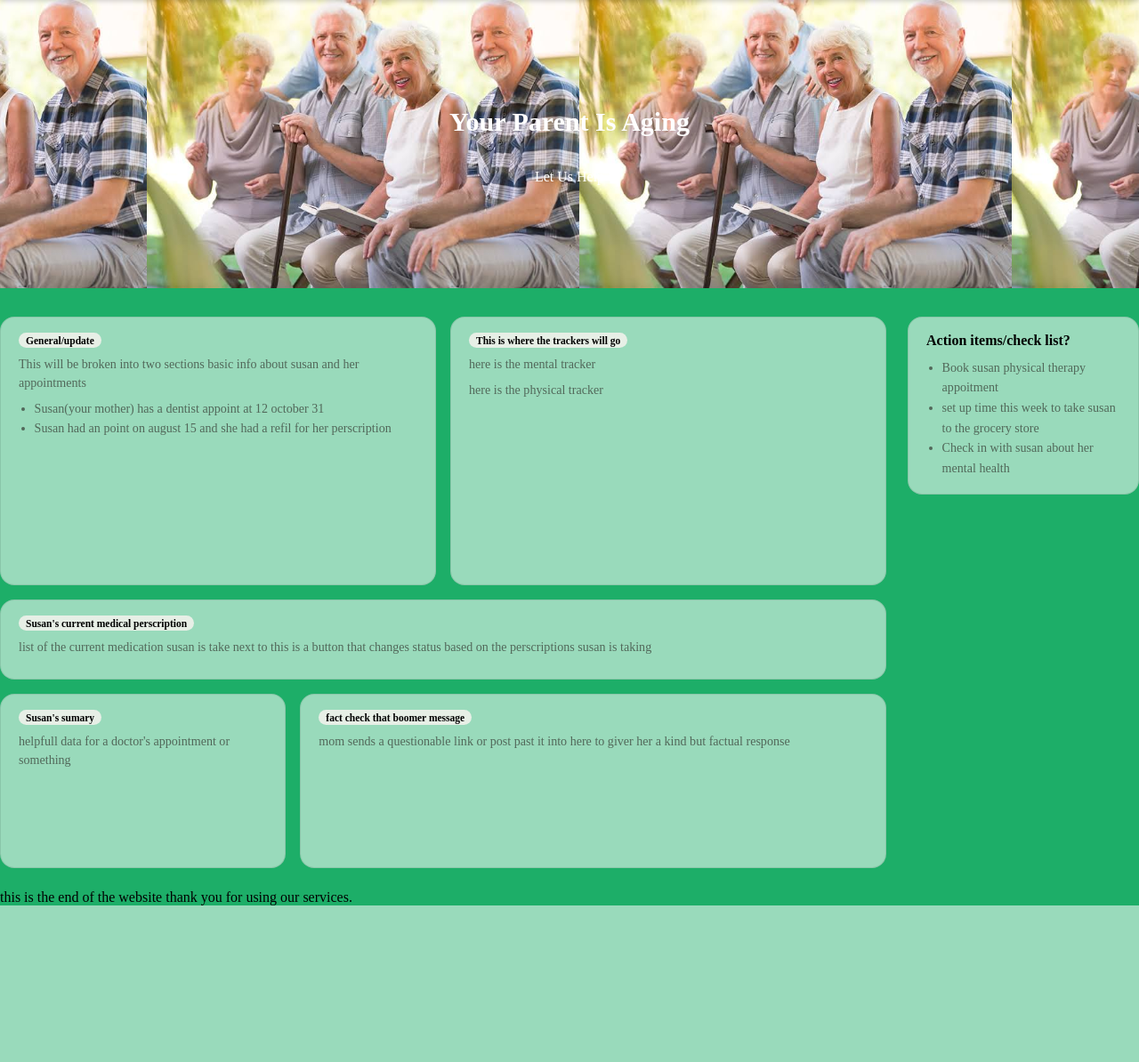
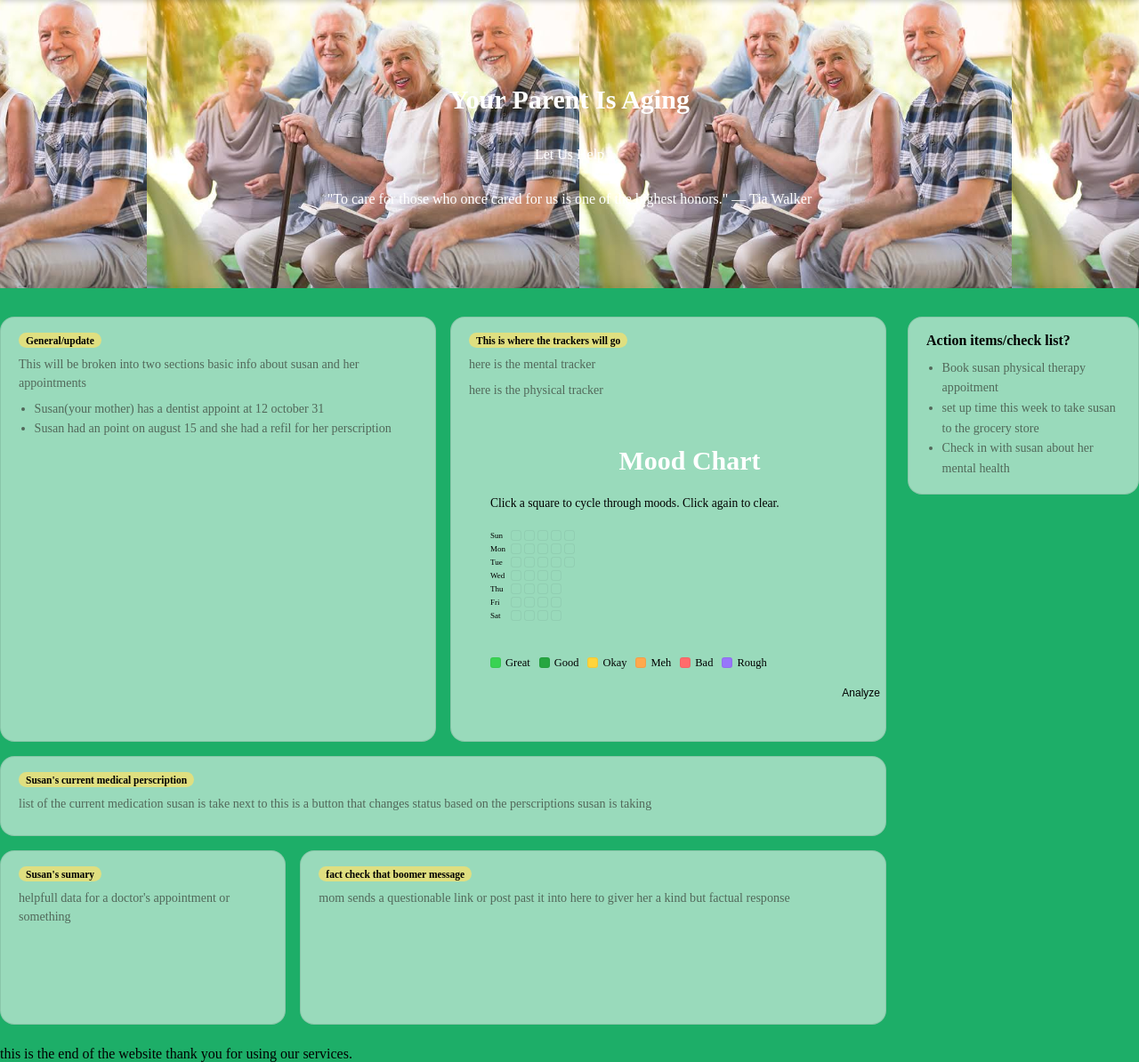
Before and after one commit to amen2x/ypia, a Python web app: template templates/index.html in a window 1280 px wide. Shown: the part 50-1244 px from the top of the page at 89% size. Before the commit the page ends 1068 px from the top, so only its background shows below. Run offline with Jinja, Linux system fonts and the light colour scheme; the template is opened without the code that fills it, so the values that code supplies are empty.

Commit message:
quote + mood tracker general visual

```diff
--- a/static/style.css
+++ b/static/style.css
@@ -41,6 +41,7 @@ h1 {
 .subtitle {
     color: #ffffff;
     text-align: center;
+
 
 }
 
@@ -113,7 +114,7 @@ header {
     align-self: flex-start;
     font-size: 0.72rem;
     color: #000000;
-    background: #e7efe6;
+    background: #dfdf80;
     padding: 0.15rem 0.5rem;
     border-radius: 999px;
 }
@@ -297,3 +298,119 @@ code {
         gap: 1rem 1.25rem;
     }
 }
+
+.card {
+    background: var(--card);
+    border: 1px solid var(--border);
+    border-radius: 12px;
+    padding: 24px;
+    max-width: 640px;
+    width: 100%;
+}
+
+p.sub {
+    margin: 0 0 20px;
+    color: var(--muted);
+    font-size: 0.85rem;
+}
+
+.chart-wrap {
+    display: flex;
+    gap: 6px;
+    overflow-x: auto;
+    padding-bottom: 4px;
+}
+
+.day-labels {
+    display: grid;
+    grid-template-rows: repeat(7, 12px);
+    gap: 3px;
+    font-size: 9px;
+    color: var(--muted);
+    line-height: 12px;
+    padding-top: 0;
+    flex-shrink: 0;
+}
+
+.day-labels span {
+    height: 12px;
+}
+
+.analyzeGrid {
+    display: grid;
+    grid-auto-flow: column;
+    grid-template-rows: repeat(7, 12px);
+    gap: 3px;
+}
+
+.day {
+    width: 12px;
+    height: 12px;
+    border-radius: 3px;
+    background: var(--cell-empty);
+    cursor: pointer;
+    transition: outline 0.1s ease, transform 0.05s ease;
+    outline: 1px solid rgba(27, 31, 35, 0.06);
+    outline-offset: -1px;
+}
+
+.day:hover {
+    transform: scale(1.25);
+    outline: 1px solid rgba(27, 31, 35, 0.3);
+}
+
+.day.empty-slot {
+    background: transparent;
+    cursor: default;
+    outline: none;
+}
+
+.day.empty-slot:hover {
+    transform: none;
+}
+
+.legend {
+    display: flex;
+    flex-wrap: wrap;
+    align-items: center;
+    gap: 10px;
+    padding-top: 18px;
+    margin-top: 18px;
+    border-top: 1px solid var(--border);
+    font-size: 0.78rem;
+}
+
+.legend-item {
+    display: flex;
+    align-items: center;
+    gap: 5px;
+}
+
+.swatch {
+    width: 12px;
+    height: 12px;
+    border-radius: 3px;
+    display: inline-block;
+    outline: 1px solid rgba(27, 31, 35, 0.06);
+    outline-offset: -1px;
+}
+
+.actions {
+    margin-top: 14px;
+    display: flex;
+    justify-content: flex-end;
+}
+
+button.analyze {
+    background: none;
+    border: 1px solid var(--border);
+    border-radius: 6px;
+    padding: 5px 10px;
+    font-size: 0.75rem;
+    color: var(--muted);
+    cursor: pointer;
+}
+
+button.analyze:hover {
+    background: #f0f0f4;
+}
--- a/templates/index.html
+++ b/templates/index.html
@@ -24,6 +24,7 @@
     <header>
         <h1>Your Parent Is Aging</h1>
         <p class="subtitle">Let Us Help</p>
+        <p class="subtitle">"To care for those who once cared for us is one of the highest honors." — Tia Walker</p>
     </header>
 
     <div class="page-layout">
@@ -49,6 +50,24 @@
     <h2 class="tag">This is where the trackers will go</h2>
     <p>here is the mental tracker</p>
     <p>here is the physical tracker</p>
+    <div class="card">
+  <h1>Mood Chart</h1>
+  <p class="sub">Click a square to cycle through moods. Click again to clear.</p>
+
+  <div class="chart-wrap">
+    <div class="day-labels">
+      <span>Sun</span><span>Mon</span><span>Tue</span><span>Wed</span><span>Thu</span><span>Fri</span><span>Sat</span>
+    </div>
+    <div class="analyzeGrid" id="analyzeGrid"></div>
+  </div>
+
+  <div class="legend" id="legend"></div>
+
+  <div class="actions">
+    <button class="analyze" id="analyzeBtn">Analyze</button>
+  </div>
+
+</div>
   </div>
 
   <div class="box w-12 h-1">
@@ -78,8 +97,77 @@
     </ul>
   </aside>
 
+
+
   <footer>
     this is the end of the website thank you for using our services.
  </footer>
 
  </div>
+
+ <script>
+  const moods = [ //up to you guys if you want to change or not
+    { name: "Great",   color: "#39d353" },
+    { name: "Good",    color: "#26a641" },
+    { name: "Okay",    color: "#ffd43b" },
+    { name: "Meh",     color: "#ffa94d" },
+    { name: "Bad",     color: "#ff6b6b" },
+    { name: "Rough",   color: "#9775fa" }
+  ];
+
+  const daysInMonth = 31; // adjust if you want a shorter month
+  const startWeekday = 0; // 0 = Sunday, adjust so day 1 lands on the right column
+
+  const analyzeGrid = document.getElementById("analyzeGrid");
+  const legend = document.getElementById("legend");
+  const analyzeBtn = document.getElementById("analyzeBtn");
+
+  // in-memory state: -1 = no mood set, otherwise index into moods[]
+  let state = new Array(daysInMonth).fill(-1);
+
+  function renderLegend() {
+    legend.innerHTML = "";
+    moods.forEach(m => {
+      const item = document.createElement("div");
+      item.className = "legend-item";
+      item.innerHTML = `<span class="swatch" style="background:${m.color}"></span>${m.name}`;
+      legend.appendChild(item);
+    });
+  }
+
+  function renderGrid() {
+    analyzeGrid.innerHTML = "";
+
+    // leading empty slots so day 1 lines up under the correct weekday
+    for (let i = 0; i < startWeekday; i++) {
+      const filler = document.createElement("div");
+      filler.className = "day empty-slot";
+      analyzeGrid.appendChild(filler);
+    }
+
+    for (let i = 0; i < daysInMonth; i++) {
+      const cell = document.createElement("div");
+      cell.className = "day";
+      cell.title = "Day " + (i + 1);
+
+      const moodIndex = state[i];
+      cell.style.background = moodIndex >= 0 ? moods[moodIndex].color : "";
+
+      cell.addEventListener("click", () => {
+        state[i] = state[i] + 1;
+        if (state[i] >= moods.length) state[i] = -1; // cycle back to empty
+        renderGrid();
+      });
+
+      analyzeGrid.appendChild(cell);
+    }
+  }
+
+  analyzeBtn.addEventListener("click", () => {
+    state = new Array(daysInMonth).fill(-1);
+    renderGrid(); //atm "analyze button" just resets the grid, but you can implement your own logic here
+  });
+
+  renderLegend();
+  renderGrid();
+</script>
```
